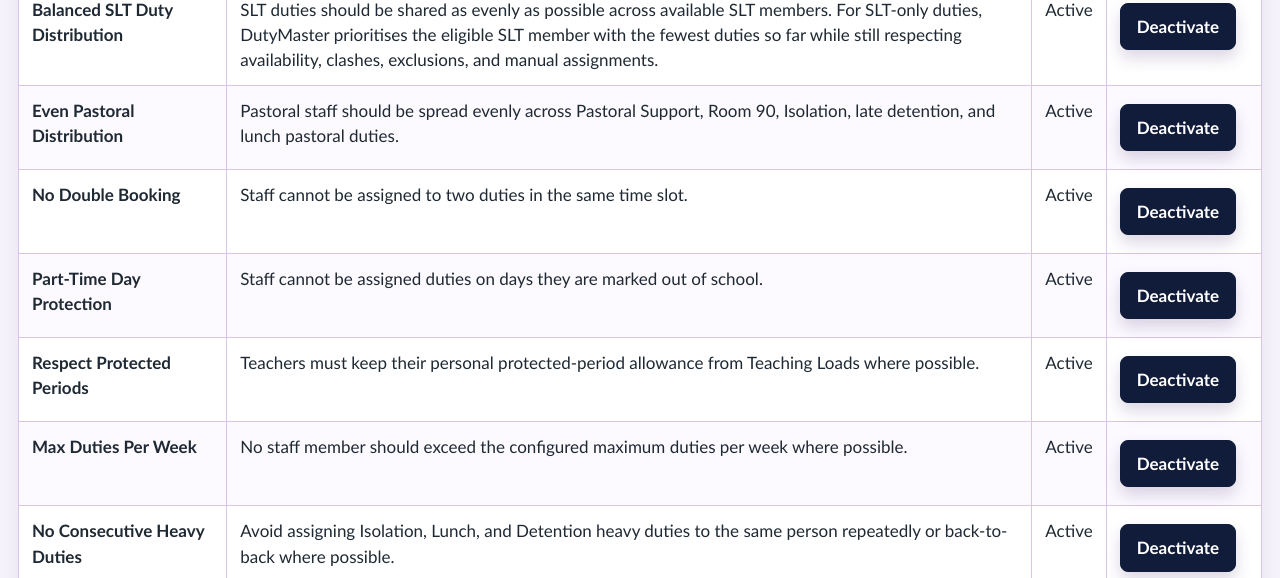
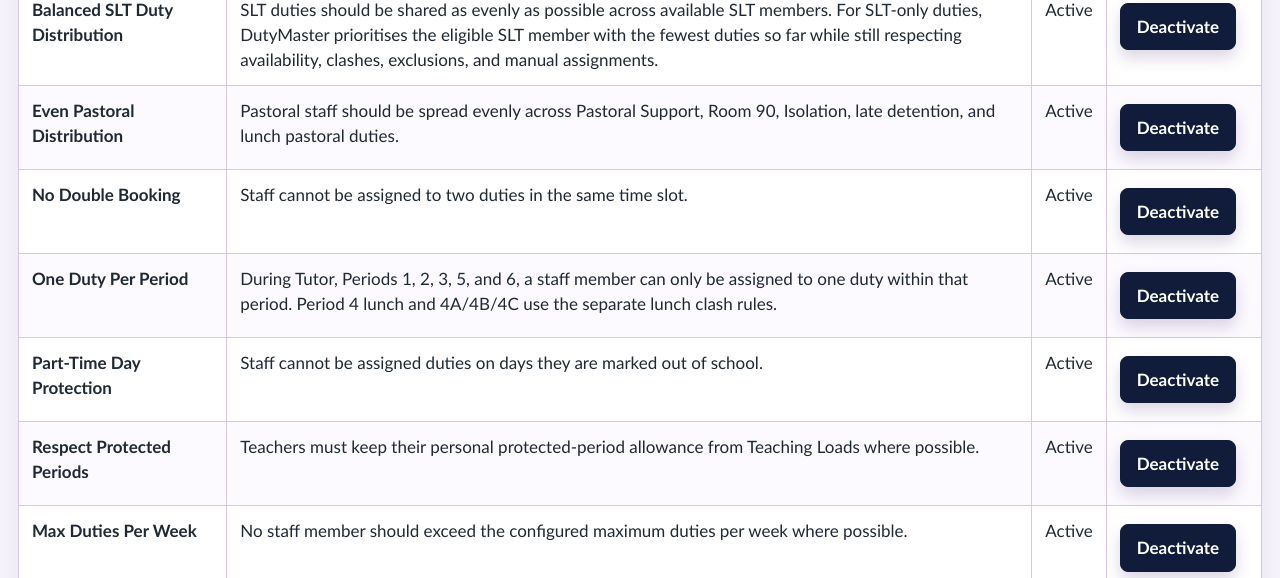
Before and after one commit to mgm-hope/DutyMaster, a FastAPI app: page /rules in a window 1280 px wide. Shown: the part 1539-2117 px from the top of the page. Run offline with FastAPI, Linux system fonts and the light colour scheme; the visitor is signed in with stand-in values (Sample User, id 1); data comes from the database, SQL or seed files in the repository; data that the repository does not hold is empty.

Commit message:
Document one duty per period rule

```diff
--- a/app/database.py
+++ b/app/database.py
@@ -156,6 +156,7 @@ DEFAULT_RULES = [
     ("Balanced SLT Duty Distribution", "SLT duties should be shared as evenly as possible across available SLT members. For SLT-only duties, DutyMaster prioritises the eligible SLT member with the fewest duties so far while still respecting availability, clashes, exclusions, and manual assignments."),
     ("Even Pastoral Distribution", "Pastoral staff should be spread evenly across Pastoral Support, Room 90, Isolation, late detention, and lunch pastoral duties."),
     ("No Double Booking", "Staff cannot be assigned to two duties in the same time slot."),
+    ("One Duty Per Period", "During Tutor, Periods 1, 2, 3, 5, and 6, a staff member can only be assigned to one duty within that period. Period 4 lunch and 4A/4B/4C use the separate lunch clash rules."),
     ("Part-Time Day Protection", "Staff cannot be assigned duties on days they are marked out of school."),
     ("Respect Protected Periods", "Teachers must keep their personal protected-period allowance from Teaching Loads where possible."),
     ("Max Duties Per Week", "No staff member should exceed the configured maximum duties per week where possible."),
--- a/app/templates/rules.html
+++ b/app/templates/rules.html
@@ -229,7 +229,7 @@
 
 <section class="panel">
     <h3>Current auto-assign algorithm</h3>
-    <p><strong>1. Hard rules first.</strong> For every duty, DutyMaster first keeps any pre-filled assignments, then removes anyone who is not allowed for that duty, is teaching at that time, is out of school, has a one-off exclusion, has reached a max duty or max lunch-duty limit, would break a custom hard rule, or would clash with another duty. Excluded staff are invisible to scoring.</p>
+    <p><strong>1. Hard rules first.</strong> For every duty, DutyMaster first keeps any pre-filled assignments, then removes anyone who is not allowed for that duty, is teaching at that time, is out of school, has a one-off exclusion, has reached a max duty or max lunch-duty limit, would break a custom hard rule, or would clash with another duty. During Tutor, Periods 1, 2, 3, 5, and 6, a member of staff can only hold one duty in that period. Excluded staff are invisible to scoring.</p>
     <p><strong>2. Additional staff lunch rule.</strong> ESLT, Chaplaincy and Admin are only considered for lunch duties. They are never used for non-lunch duties. For lunch, they are used by priority: ESLT first, then Chaplaincy, then Admin, while respecting their own max duty limits.</p>
     <p><strong>3. Slot order.</strong> Lunch duties are processed first. All remaining duties are processed by the number of eligible teaching staff available: the slot with the fewest available teaching staff is filled first. Equal slots keep stable database order, with no randomisation.</p>
     <p><strong>4. Teacher score.</strong> Eligible teaching staff start at 100 points. DutyMaster adds 10 points for every free period still remaining across the two-week cycle. If the duty would use the teacher's last free period that day, 1 point is deducted. The score is recalculated fresh for every slot.</p>
```
